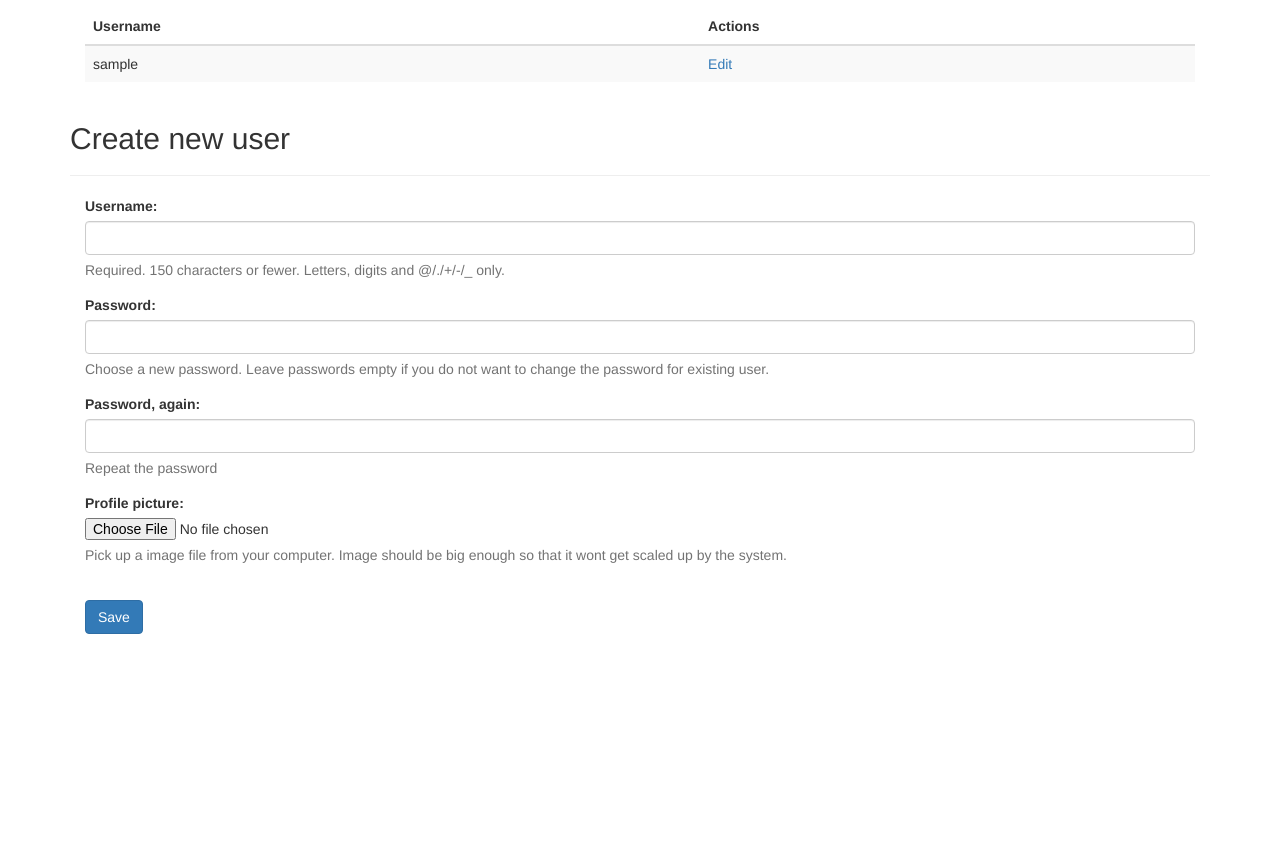
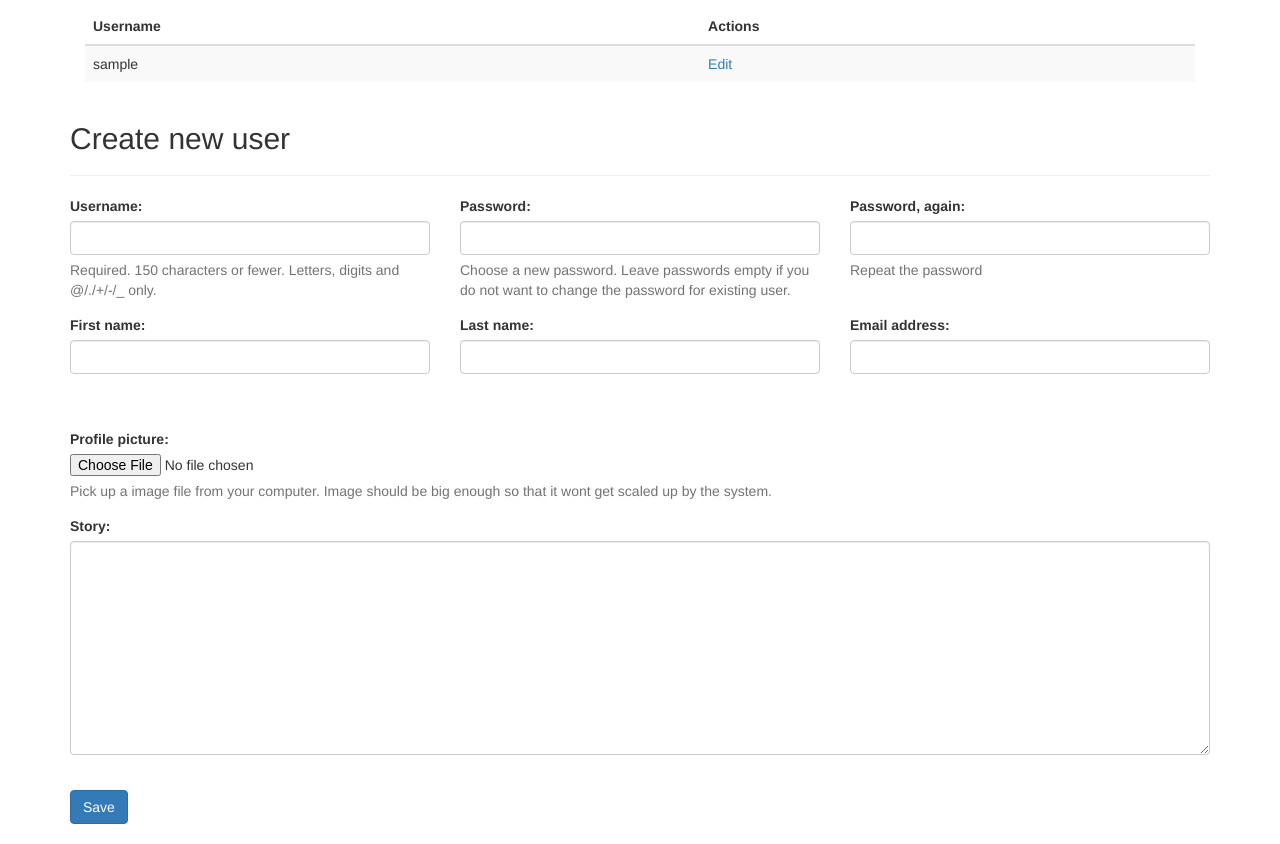
Before and after one commit to henri-hesse/kury-site, a Django app: page /users/admin in a window 1280 px wide. Shown: the part 175-1019 px from the top of the page. Before the commit the page ends 809 px from the top, so only its background shows below. Run offline with Django 3.2, Linux system fonts and the light colour scheme; the visitor is signed in with stand-in values (Sample User, id 1); data comes from the database, SQL or seed files in the repository; some libraries are stand-ins or nearby versions.

Commit message:
Staff tailored page and some user profile additions

```diff
--- a/base/urls.py
+++ b/base/urls.py
@@ -6,5 +6,10 @@ urlpatterns = [
     r'^$',
     views.landing_page,
     name='landing_page'
+  ),
+  url(
+    r'^staff$',
+    views.staff,
+    name='staff'
   )
 ]
--- a/base/views.py
+++ b/base/views.py
@@ -2,6 +2,7 @@ from django.shortcuts import render, get_object_or_404, redirect
 from django.core.urlresolvers import reverse
 from django.contrib import messages
 from django.http import Http404
+from django.contrib.auth.models import User
 from .models import *
 from carousel.models import Image
 
@@ -9,3 +10,8 @@ def landing_page(request):
   return render(request, 'base/landing_page.html', {
   	'carousel_images': Image.objects.all()
   })
+
+def staff(request):
+  return render(request, 'base/staff.html', {
+    'users': User.objects.all(),
+  })
--- a/navigation/models.py
+++ b/navigation/models.py
@@ -31,6 +31,7 @@ class Item(models.Model):
 
   TAILORED_PAGES = (
     ('base:landing_page', 'Landing page'),
+    ('base:staff', 'Staff members page'),
     ('courses:index', 'Courses'),
   )
 
--- a/users/forms.py
+++ b/users/forms.py
@@ -23,11 +23,20 @@ class UserForm(forms.ModelForm):
 
   class Meta:
     model = User
-    fields = ('username',)
+    fields = ('username', 'first_name', 'last_name', 'email')
     widgets = {
       'username': forms.TextInput(
         attrs = { 'class': 'form-control' }
-      )
+      ),
+      'first_name': forms.TextInput(
+        attrs = { 'class': 'form-control' }
+      ),
+      'last_name': forms.TextInput(
+        attrs = { 'class': 'form-control' }
+      ),
+      'email': forms.EmailInput(
+        attrs = { 'class': 'form-control' }
+      ),
     }
 
   def clean(self):
@@ -57,7 +66,12 @@ class UserForm(forms.ModelForm):
 class DetailForm(forms.ModelForm):
   class Meta:
     model = Detail
-    fields = ('image',)
+    fields = ('image', 'story')
+    widgets = {
+      'story': forms.Textarea(
+        attrs = { 'class': 'form-control' }
+      )
+    }
 
 class LoginForm(forms.Form):
   username = forms.CharField(
--- a/users/models.py
+++ b/users/models.py
@@ -1,6 +1,7 @@
 from __future__ import unicode_literals
 from django.contrib.auth.models import User
 from django.db import models
+import markdown
 from imagekit.models import ProcessedImageField
 from imagekit.processors import ResizeToFill
 
@@ -10,6 +11,8 @@ class Detail(models.Model):
     on_delete=models.CASCADE,
   )
   image = ProcessedImageField(
+    blank = True,
+    null = True,
     upload_to = 'users/',
     processors = [ResizeToFill(400, 400)],
     format = 'JPEG',
@@ -17,3 +20,13 @@ class Detail(models.Model):
     verbose_name = 'Profile picture',
     help_text = 'Pick up a image file from your computer. Image should be big enough so that it wont get scaled up by the system.'
   )
+  story = models.TextField(
+    blank = True,
+    null = True
+  )
+
+  def story_html(self):
+    if not self.story:
+      return ''
+
+    return markdown.markdown(self.story, extensions=['markdown.extensions.nl2br'])
--- a/users/templates/users/admin/form.html
+++ b/users/templates/users/admin/form.html
@@ -1,16 +1,39 @@
 {% csrf_token %}
 
-<div class="col-xs-12">
+<div class="row">
+  <div class="col-xs-12 col-md-4">
     {% include 'kury/form/input_block.html' with field=user_form.username %}
+  </div>
+  <div class="col-xs-12 col-md-4">
     {% include 'kury/form/input_block.html' with field=user_form.password_1 %}
+  </div>
+  <div class="col-xs-12 col-md-4">
     {% include 'kury/form/input_block.html' with field=user_form.password_2 %}
   </div>
+</div>
+<div class="row">
+  <div class="col-xs-12 col-md-4">
+    {% include 'kury/form/input_block.html' with field=user_form.first_name %}
+  </div>
+  <div class="col-xs-12 col-md-4">
+    {% include 'kury/form/input_block.html' with field=user_form.last_name %}
+  </div>
+  <div class="col-xs-12 col-md-4">
+    {% include 'kury/form/input_block.html' with field=user_form.email %}
+  </div>
+</div>
 
+<div class="row">
   <div class="col-xs-12">
+    <br /><br />
     {% include 'kury/form/input_block.html' with field=detail_form.image %}
+  </div>
+  <div class="col-xs-12">
+    {% include 'kury/form/input_block.html' with field=detail_form.story %}
   </div>
 
   <div class="col-xs-12">
     <br />
     <input class="btn btn-primary" type="submit" value="Save" />
   </div>
+</div>
```
Also changed, not shown: base/templates/base/staff.html (added, +36 -0 lines), navigation/migrations/0003_auto_20160414_1849.py (added), users/migrations/0002_auto_20160414_1849.py (added). Lines whose indentation alone changed are shown as unchanged.
